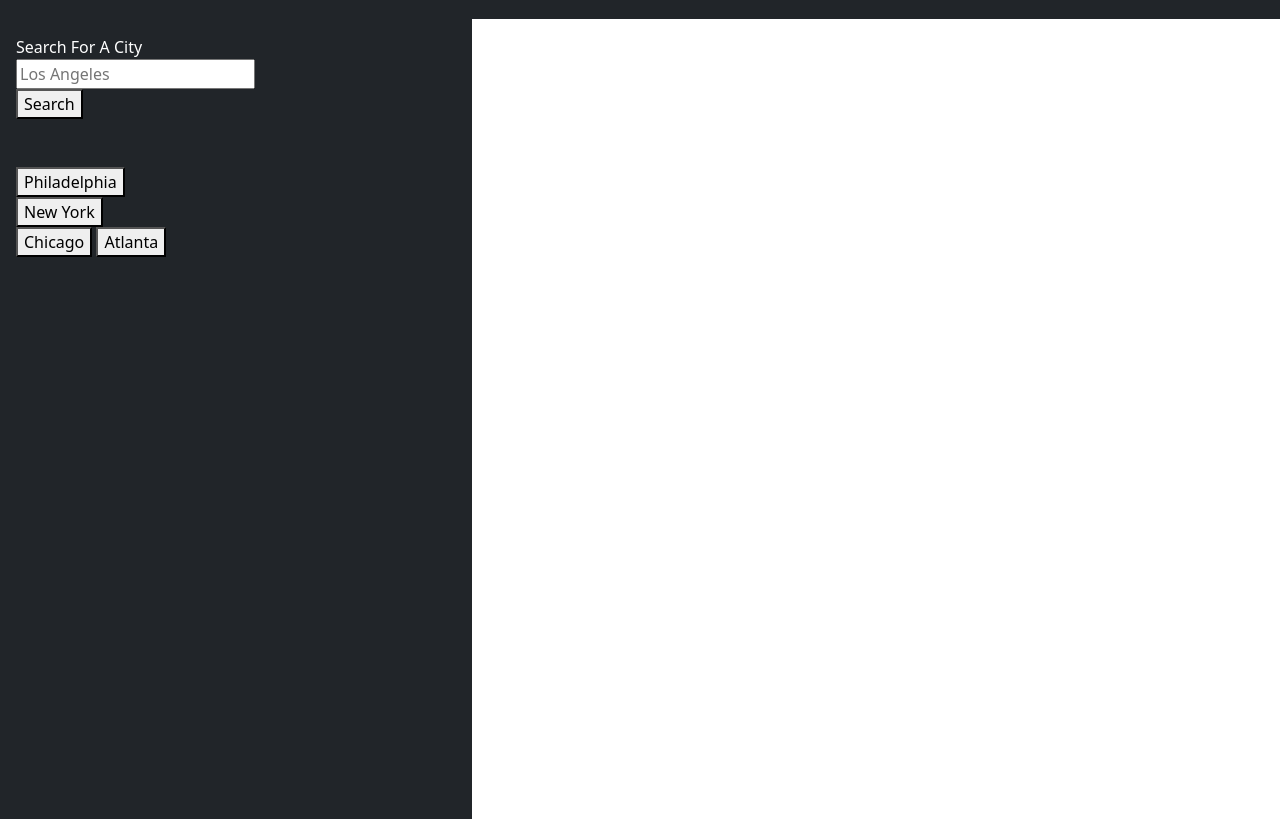
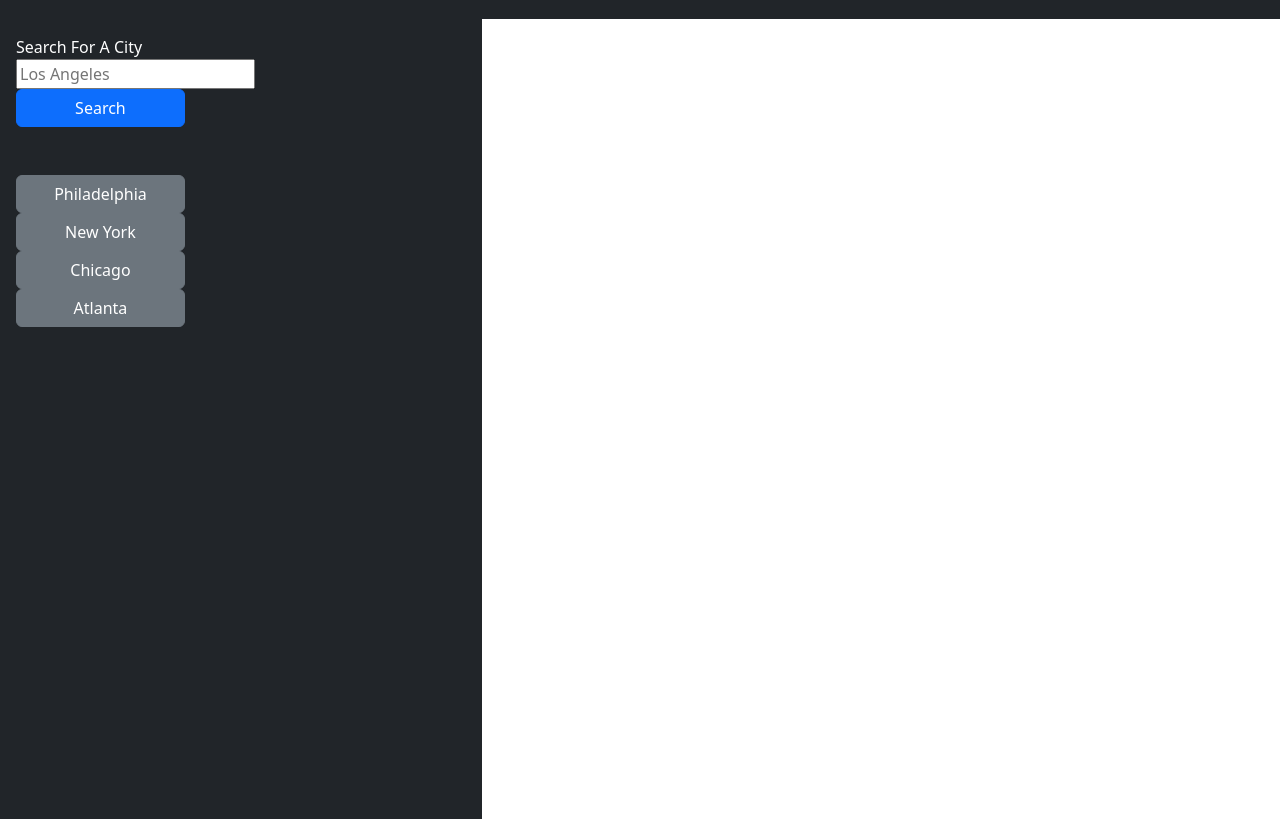
Before and after one commit to ryanjbedard/Weather-Dashboard, a plain HTML site: page index.html in a window 1280 px wide. Shown: the part 69-888 px from the top of the page. Drawn offline with nearby package versions, Linux system fonts and the light colour scheme.

Commit message:
Format buttons for left column

```diff
--- a/index.html
+++ b/index.html
@@ -20,25 +20,29 @@
                 <form>
                     <label class="bg-dark text-white">Search For A City</label>
                     <input type="text" class="searchBox" placeholder="Los Angeles" >
-                    <button>Search</button>
+                    <button class="btn btn-primary w-100">Search</button>
                 </form>
-                <button id="philadelphia" class="mt-5">
+                <!-- Buttons for different city searches. -->
+                <button type="button" id="philadelphia" class="btn btn-secondary mt-5 w-100">
                     Philadelphia
                 </button>
-                <button id="newYork">
+                <button type="button" class="btn btn-secondary w-100" id="newYork">
                     New York
                 </button>
-                <button id="chicago">
+                <button type="button" class="btn btn-secondary w-100" id="chicago">
                     Chicago
                 </button>
-                <button id="atlanta">
+                <button type="button" class="btn btn-secondary w-100" id="atlanta">
                     Atlanta
                 </button>
             </section>
-
         </div>
     <!-- Right area display with current selected city and 5 day forcast -->
-        <div class="row"></div>
+        <div class="row">
+            <section class="container-fluid">
+
+            </section>
+        </div>
     </main>
   </body>
 </html>
```
